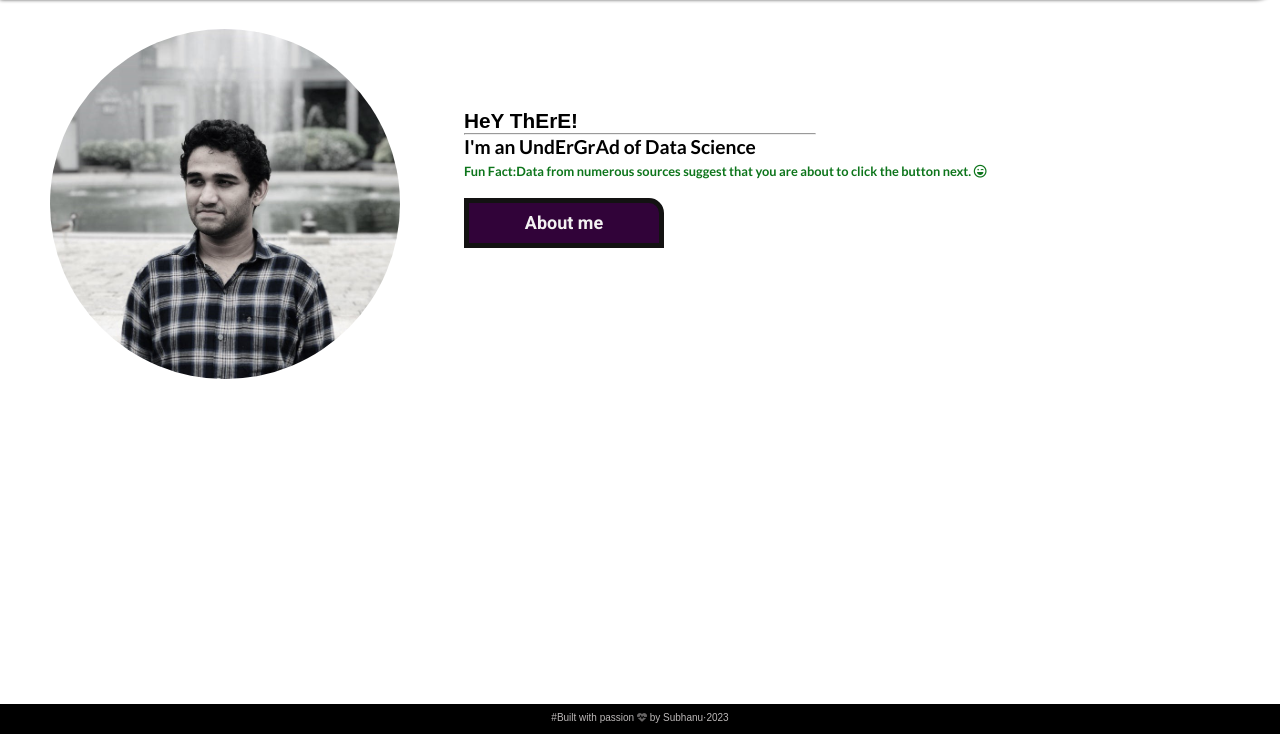
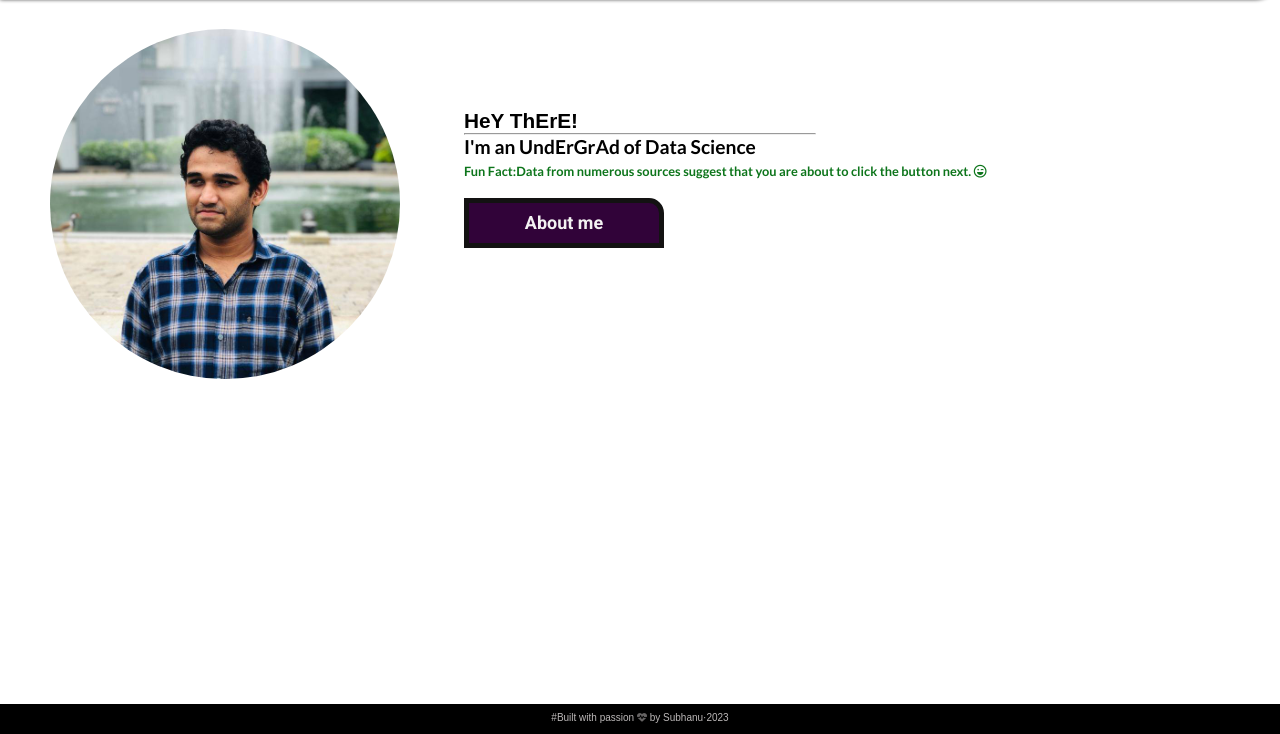
Before and after one commit to subhanu-dev/subhanu-dev.github.io, a plain HTML site: page index.html in a window 1280 px wide. Shown: the part 66-800 px from the top of the page. Drawn offline with Linux system fonts and the light colour scheme; a web font is replaced by a local one.

Commit message:
phot eka naa mage

```diff
--- a/index.html
+++ b/index.html
@@ -43,7 +43,7 @@
   </div>
   <main class=home-main>
     <div class="imagentext">
-      <div class="image"><img class="mypic" src="images/SubhanuChamakacolorless.jpg" alt="It's subhanu"></div>
+      <div class="image"><img class="mypic" src="/images/SubhanuChamaka.jpg" alt="It's subhanu"></div>
       <div class="text-beside">
         <h2 class="hey">HeY ThErE!</h2>
         <hr>
```
